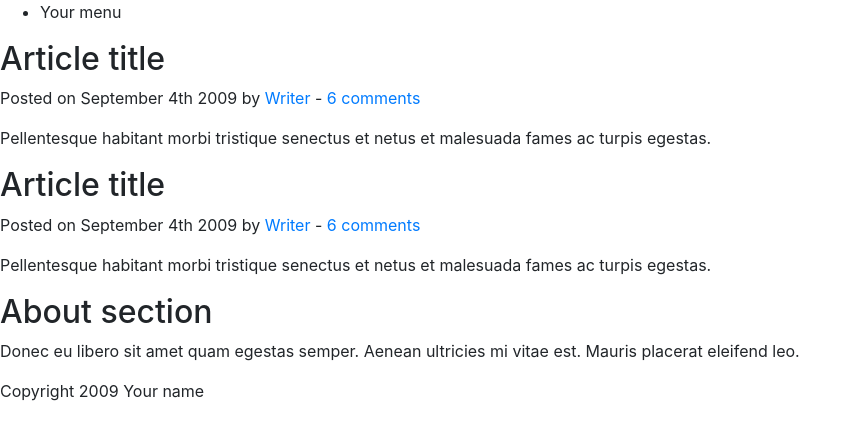
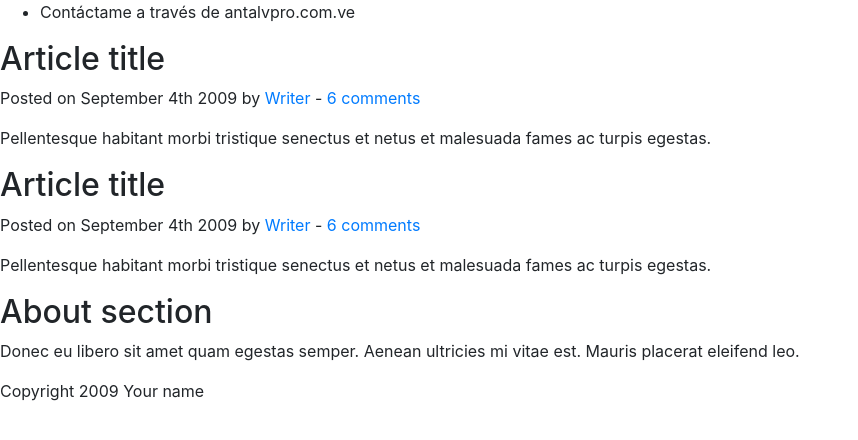
Before and after one commit to Antalvpro/demo-repo2, a plain HTML site: page index.html in a window 1280 px wide. Shown: the whole page, without its empty margins (0-858 px from the left). Drawn offline with Linux system fonts and the light colour scheme.

Commit message:
Se modifico index.html

```diff
--- a/index.html
+++ b/index.html
@@ -4,7 +4,7 @@
 
 <head>
 	<meta http-equiv="Content-Type" content="text/html; charset=UTF-8" />
-    <title>Your Website</title>
+    <title>AntalvPro</title>
     <link rel="stylesheet" href="css/bootstrap.min.css">
 </head>
 
@@ -13,7 +13,7 @@
 	<header>
 		<nav>
 			<ul>
-				<li>Your menu</li>
+				<li>Contáctame a través de antalvpro.com.ve</li>
 			</ul>
 		</nav>
 	</header>
```
